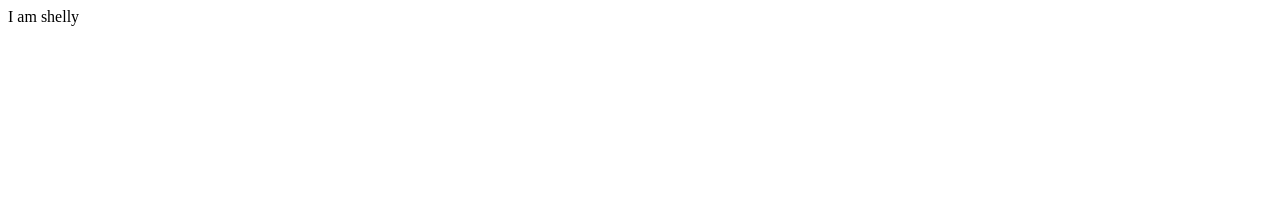
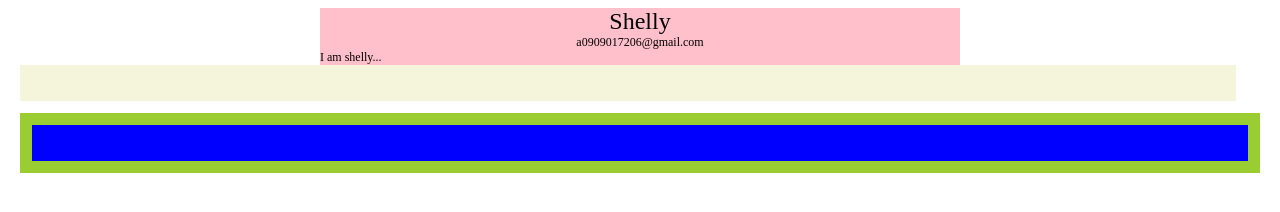
Before and after one commit to shelly0705/playground, a plain HTML site: page index.html in a window 1280 px wide. Drawn offline with Linux system fonts and the light colour scheme.

Commit message:
Add some font-size/padding/margin examples

```diff
--- a/index.html
+++ b/index.html
@@ -8,8 +8,22 @@
 </head>
 
 <body>
-    <div>
-        I am shelly
+    <div style="font-size: 12px; width: 640px; margin-left: auto; margin-right: auto; background-color: pink;">
+        <div style="font-size: 24px; text-align: center;">
+            Shelly
+        </div>
+        <div style="text-align: center;">
+            a0909017206@gmail.com
+        </div>
+        <div>
+            I am shelly...
+        </div>
+    </div>
+
+    <div style="background-color: beige; height: 36px; margin-left: 12px; margin-right: 36px;">
+    </div>
+    <div style="background-color: yellowgreen; height: 36px; padding: 12px; margin: 12px;">
+        <div style="background-color: blue; height: 36px;"></div>
     </div>
 
 </body>
```
